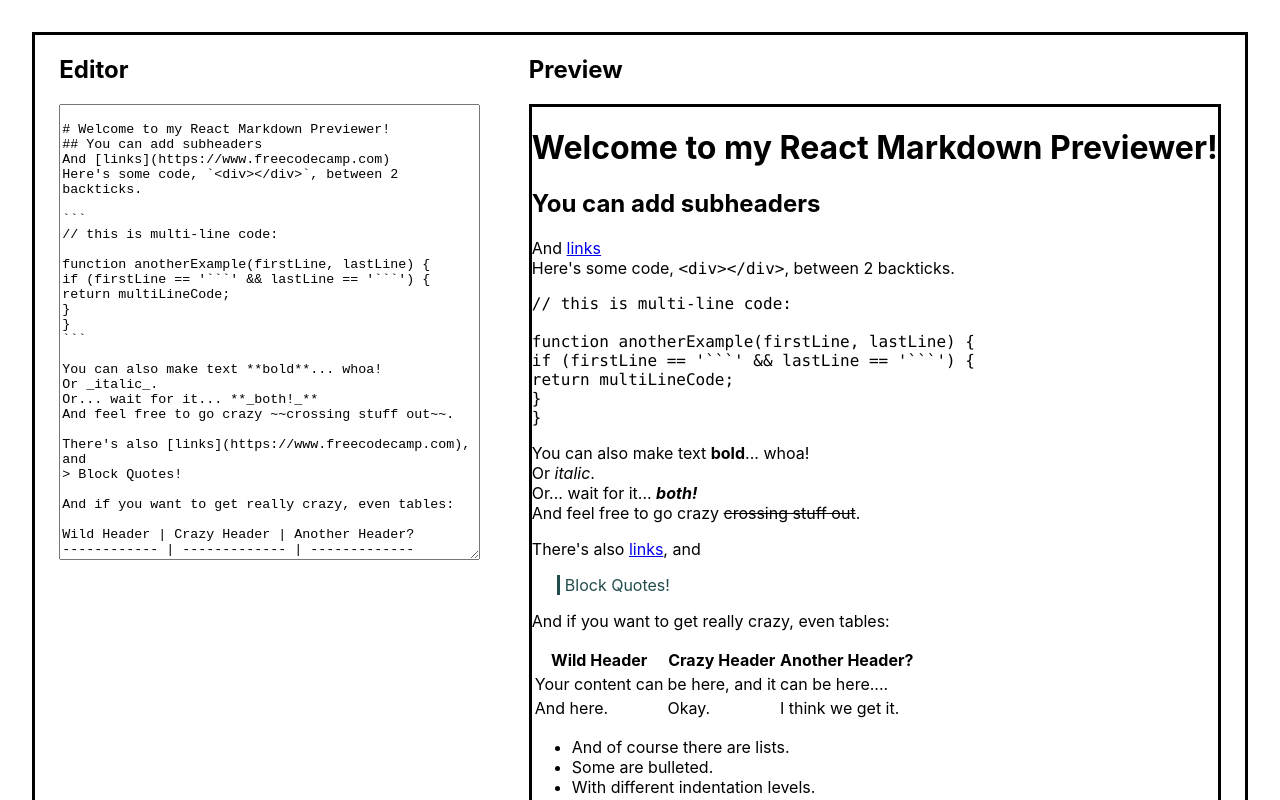
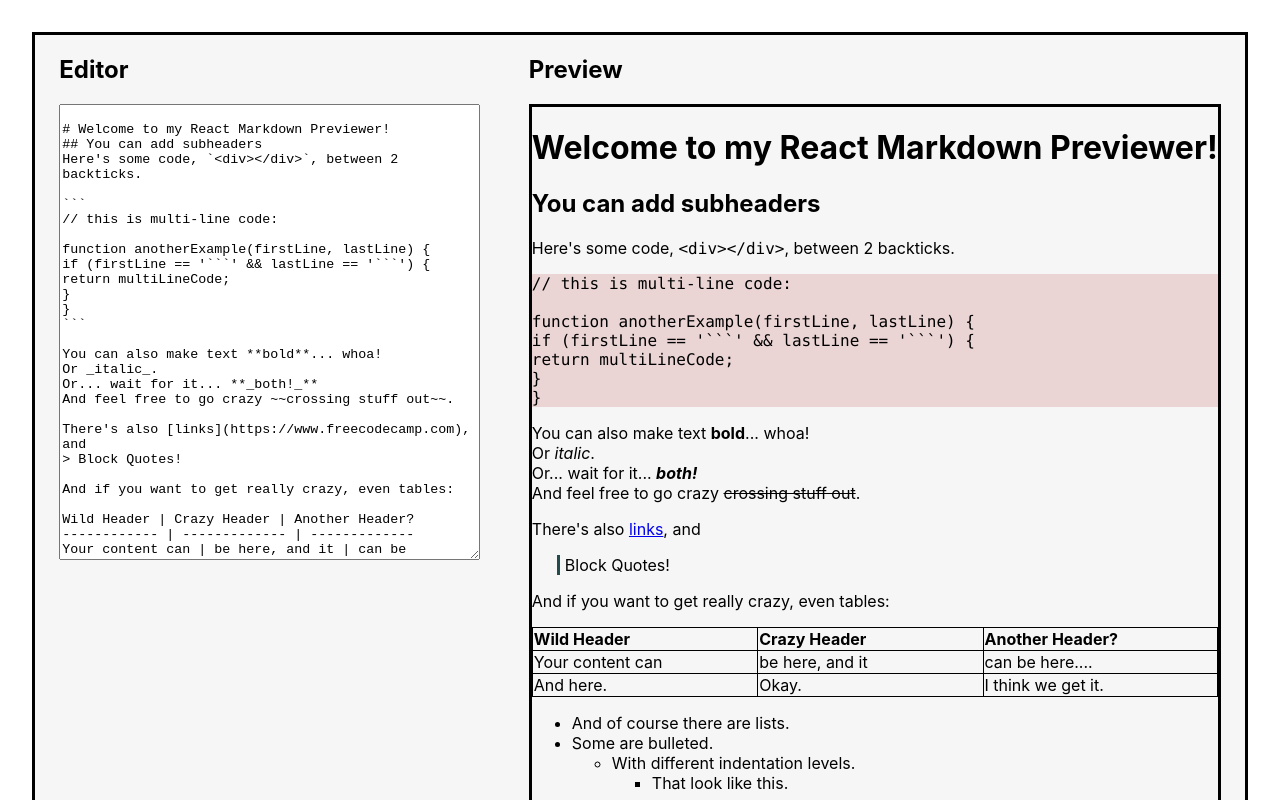
Before and after one commit to koookee/Markdown-previewer, a React (Create React App) app: page / in a window 1280 px wide. Shown: the top 800 px of the page. Built offline with nearby package versions, Linux system fonts and the light colour scheme.

Commit message:
Added some more styling

```diff
--- a/src/CSS/preview.module.css
+++ b/src/CSS/preview.module.css
@@ -1,9 +1,25 @@
 .preview{
-  /*Not working*/
-  blockquote{
-    border-left: 3px solid #224b4b;
-    color: #224b4b;
-    padding-left: 5px;
-    margin-left: 25px;
-  }
 }
+blockquote{
+       border-left: 3px solid #224b4b;
+       padding-left: 5px;
+       margin-left: 25px;
+       }
+table {
+   border-collapse: collapse;
+   border: 1px solid black;
+ }
+ table, th, td {
+  border: 1px solid black;
+}
+th {
+  width: 5%;
+  text-align: left;
+}
+pre {
+  display: block;
+  font-family: monospace;
+  background-color: #ebd4d4;
+  white-space: pre;
+  margin: 1em 0;
+}
--- a/src/Components/Editor.js
+++ b/src/Components/Editor.js
@@ -4,7 +4,6 @@ import Preview from './Preview.js'
 let startingText = `
 # Welcome to my React Markdown Previewer!
 ## You can add subheaders
-And [links](https://www.freecodecamp.com)
 Here's some code, \`<div></div>\`, between 2 backticks.
 
 \`\`\`
@@ -33,9 +32,9 @@ Your content can | be here, and it | can be here....
 And here. | Okay. | I think we get it.
 
 - And of course there are lists.
-- Some are bulleted.
- - With different indentation levels.
-    - That look like this.
+ - Some are bulleted.
+   - With different indentation levels.
+     - That look like this.
 
 
 1. And there are numbererd lists too.
@@ -55,7 +54,7 @@ class Editor extends Component{
     this.setState({text : event.target.value})
   }
   render(){
-    let display = {display:"flex",margin:"2em 2em",justifyContent:"space-around",borderStyle:"solid"}
+    let display = {display:"flex",margin:"2em 2em",justifyContent:"space-around",borderStyle:"solid",backgroundColor:"#f6f6f6"}
     return(
       <div style={display}>
         <div>
--- a/src/Components/Preview.js
+++ b/src/Components/Preview.js
@@ -9,12 +9,13 @@ class Preview extends Component{
     super();
   }
   render(){
+
     let display = {margin:"-17.7% 55%"}
     return(
         <div style={{backgroundColor:""}}>
           <h2>Preview</h2>
           <div style={{backgroundColor:"", borderStyle:"solid"}}>
-            <div id="preview" class={styles.preview} dangerouslySetInnerHTML = {{__html:marked(this.props.name)}}>
+            <div id="preview" className={styles.preview} dangerouslySetInnerHTML = {{__html:marked(this.props.name)}}>
             </div>
           </div>
         </div>
```
